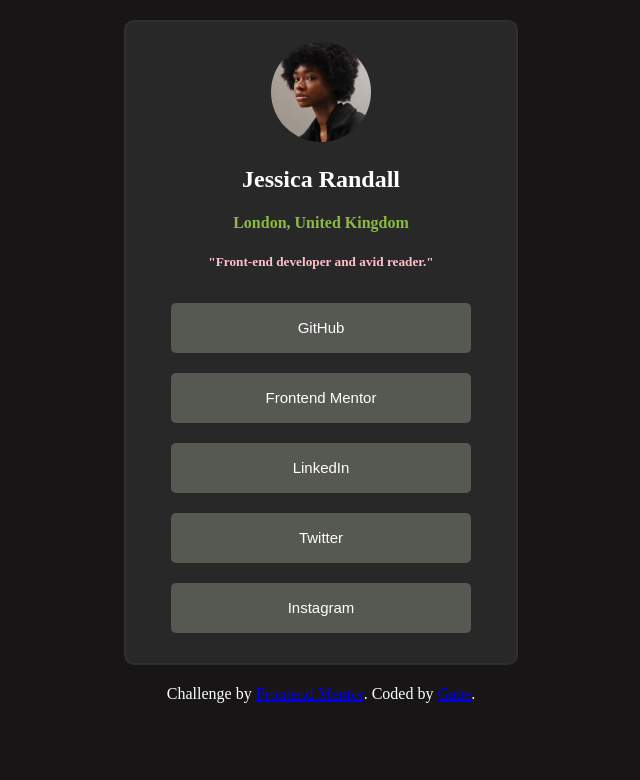
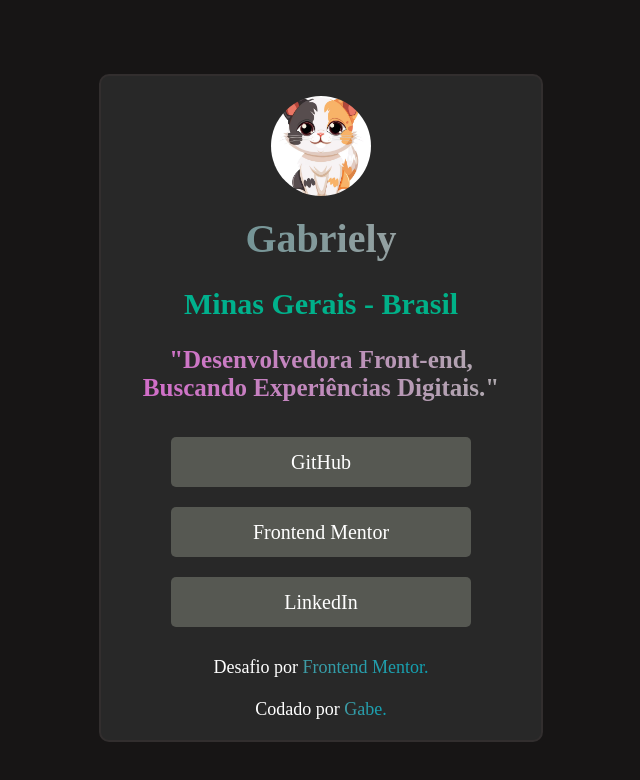
Before and after one commit to Gabe-is-is/desafio, a plain HTML site: page index.html in a window 1280 px wide. Shown: the whole page, without its empty margins (319-959 px from the left). Drawn offline with Linux system fonts and the light colour scheme; a web font is replaced by a local one.

Commit message:
comitando 01

```diff
--- /dev/null
+++ b/Index.css
@@ -0,0 +1,183 @@
+.profile-box {
+  border: 2px solid #322e2e;
+  padding: 20px;
+  margin: 20px auto;
+  width: 400px;
+  background-color: rgb(40, 40, 40);
+  border-radius: 10px;
+}
+
+.avatar {
+  width: 100px;
+  height: 100px;
+  border-radius: 50%;
+  object-fit: cover;
+}
+
+.button {
+  display: flex;
+  justify-content: center;
+  align-items: center;
+  text-decoration: none;
+  box-sizing: border-box;
+  width: 300px;
+  height: 50px;
+  font-size: 20px;
+  font-family: "Funnel Display";
+  font-weight: lighter;
+  margin: 10px;
+  padding: 10px;
+  text-align: center;
+  color: white;
+  background-color: rgb(86, 88, 82);
+  border: none;
+  border-radius: 5px;
+  transition: background-color 0.3s ease;
+  gap: 20px;
+  cursor: pointer;
+}
+
+.true-button {
+  display: flex;
+  flex-direction: column;
+  align-items: center;
+}
+
+body {
+  display: flex;
+  justify-content: center;
+  align-items: center;
+  text-align: center;
+  min-height: 100vh;
+}
+
+.animated-element h2,
+.animated-element h4,
+.animated-element h5 {
+  margin: 0;
+  margin-top: 15px;
+  margin-bottom: 25px;
+}
+
+.animated-element,
+.true-button,
+.attribution,
+.avatar {
+  opacity: 0;
+  transform: translateY(30px);
+  animation: fadeInUp 2s ease-out forwards;
+}
+
+.avatar {
+  animation-delay: 0.3s;
+}
+.animated-element:nth-child(1) {
+  animation-delay: 0.4s;
+}
+.animated-element:nth-child(2) {
+  animation-delay: 0.5s;
+}
+.animated-element:nth-child(3) {
+  animation-delay: 0.6s;
+}
+.true-button:nth-child(1) {
+  animation-delay: 0.7s;
+}
+.true-button:nth-child(2) {
+  animation-delay: 0.8s;
+}
+.true-button:nth-child(3) {
+  animation-delay: 0.9s;
+}
+
+.attribution {
+  animation-delay: 1s;
+}
+
+@keyframes fadeInUp {
+  to {
+    opacity: 1;
+    transform: translateY(0);
+  }
+}
+
+h2 {
+  font-size: 40px;
+  background: linear-gradient(90deg, #5e9497e9, #b0abab);
+  -webkit-background-clip: text;
+  -webkit-text-fill-color: transparent;
+  background-clip: text;
+  color: transparent;
+}
+
+h4 {
+  font-size: 30px;
+  background: linear-gradient(90deg, rgb(0, 177, 144), rgb(0, 177, 133));
+  background-clip: text;
+  -webkit-background-clip: text;
+  color: transparent;
+  -webkit-text-fill-color: transparent;
+}
+
+h5 {
+  font-size: 25px;
+  background: linear-gradient(
+    90deg,
+    rgba(255, 122, 244, 0.801),
+    rgba(255, 255, 255, 0.619)
+  );
+  background-clip: text;
+  -webkit-background-clip: text;
+  color: transparent;
+  -webkit-text-fill-color: transparent;
+}
+
+body {
+  background-color: rgb(23, 21, 21);
+  color: white;
+}
+
+.logo img {
+  height: 45px;
+  width: 167px;
+}
+
+a:hover {
+  background-color: rgb(91, 91, 157);
+}
+
+.attribution {
+  font-size: 18px;
+  margin-top: 20px;
+}
+
+.attribution a {
+  text-decoration: none;
+  background: linear-gradient(
+    90deg,
+    rgba(77, 225, 241, 0.625),
+    rgba(0, 229, 255, 0.634)
+  );
+  background-clip: text;
+  -webkit-background-clip: text;
+  color: transparent;
+  -webkit-text-fill-color: transparent;
+}
+
+.true-button::selection {
+  background-color: transparent;
+  color: rgb(0, 0, 0);
+}
+
+h2::selection,
+h4::selection,
+h5::selection {
+  background-color: rgb(40, 40, 40);
+  color: pink;
+}
+
+.avatar::selection,
+.attribution::selection {
+  background-color: transparent;
+  color: rgb(61, 216, 61);
+}
--- a/index.html
+++ b/index.html
@@ -1,82 +1,42 @@
 <!DOCTYPE html>
-<html lang="en">
-<head>
-  <meta charset="UTF-8">
-  <meta name="viewport" content="width=device-width, initial-scale=1.0">
+<html lang="pt-">
 
-  <title>Frontend Mentor | Social links profile</title>
+  <head>
+    <meta charset="UTF-8" />
+    <meta name="viewport" content="width=device-width, initial-scale=1.0" />
+    <link rel="stylesheet" href="./Index.css">
+    <link rel="preconnect" href="https://fonts.googleapis.com">
+    <link rel="preconnect" href="https://fonts.gstatic.com" crossorigin>
+    <link href="https://fonts.googleapis.com/css2?family=Funnel+Display:wght@300..800&display=swap" rel="stylesheet">
+    <link rel="icon" href="./assets/images/favicon-32x32-g-.png">
+    <title>Desenvolvedora Front-end | Gabriely | Criando Sua Interface</title>
+  </head>
 
-  <style>
-   .profile-box {
-      border: 2px solid #322e2e;
-      padding: 20px;
-      margin: 20px auto;
-      width: 350px;
-      background-color: rgb(40, 40, 40);
-      border-radius: 10px;
-    }
+  <body>
+    <div class="profile-box">
+      <img
+        src= "./assets/images/personagem-de-desenho-animado-de-gatinho-de-olhos-doces_1308-135596.png"
+        alt="Foto Do Avatar Com Um Gatinho Fofinho"
+        class="avatar"/>
 
-    .avatar {
-      width: 100px;
-      height: 100px;
-      border-radius: 50%;      object-fit: cover;
-    }
+      <div class="animated-element">
+        <h2>Gabriely</h2>
+        <h4>Minas Gerais - Brasil</h4>
+        <h5>"Desenvolvedora Front-end, Buscando Experiências Digitais."</h5>
+      </div>
 
-    button
-    {
-width: 300px;
-height: 50px;
-font-size: 15px;
-margin: 10px;
-padding: 10px;
-text-align: center;
-color: white;
-background-color: rgb(86, 88, 82);
-border:none;
-border-radius: 5px;
-transition: background-color 0.3 ease;}
+      <div class="true-button">
+        <a class="button" target="_blank" href="https://github.com/Gabe-is-is">GitHub</a>
+        <a class="button" target="_blank" href="https://www.frontendmentor.io/profile/Gabe-is-is">Frontend Mentor</a>
+        <a class="button" target="_blank" href="https://www.linkedin.com/in/gaiely-gomes-1a1013338/">LinkedIn</a>
+      </div>
 
-  body {
-      text-align: center;
-  }
+      <div class="attribution">
+        Desafio por
+        <a href="https://www.frontendmentor.io?ref=challenge" target="_blank">Frontend Mentor.</a>
+        <br> <br>Codado por <a href="#">Gabe.</a>
+      </div>
+    </div>
 
-  h4 {
-    color: rgb(140, 186, 69);
-  }
-
-  h5 {color: pink;}
-
-  body {background-color: rgb(23, 21, 21);
-  color: white}
-
- .logo img {height: 45px;
- width: 167;}
-
-  .profile-box button:hover {
-    background-color: rgb(140, 186, 69); }
-
-</style>
-
-</head>
-<body>
-  <div class="profile-box">
-  <img src="assets/images/avatar-jessica.jpeg" alt="Avatar de Usuário" class="avatar">
-    <h2>Jessica Randall</h2>
-    <h4>London, United Kingdom </h4>
-    <h5>"Front-end developer and avid reader."</h5>
-
-    <button>GitHub</button>
-    <br>
-    <button>Frontend Mentor</button>
-    <br>
-    <button>LinkedIn</button>
-    <br>
-    <button>Twitter</button>
-    <br>
-    <button>Instagram</button>
-  </div>
-  <div class="attribution">
-    Challenge by <a href="https://www.frontendmentor.io?ref=challenge" target="_blank">Frontend Mentor</a>.
-    Coded by <a href="#">Gabe</a>.
   </body>
 </html>
```
Also changed, not shown: assets/fonts/Inter-VariableFont_slnt,wght.ttf (deleted), assets/fonts/OFL.txt (deleted), assets/fonts/README.txt (deleted), assets/fonts/static/Inter-Bold.ttf (deleted), assets/fonts/static/Inter-Regular.ttf (deleted), assets/fonts/static/Inter-SemiBold.ttf (deleted), assets/images/avatar-jessica.jpeg (deleted), assets/images/favicon-1-32x32.png (added), assets/images/favicon-32x32-g-.png (added), assets/images/favicon-32x32.png, assets/images/personagem-de-desenho-animado-de-gatinho-de-olhos-doces_1308-135596.png (added), design/active-states.jpg (deleted), design/destkop-design.jpg (deleted), design/mobile-design.jpg (deleted), 1 more files, 2 other files.
